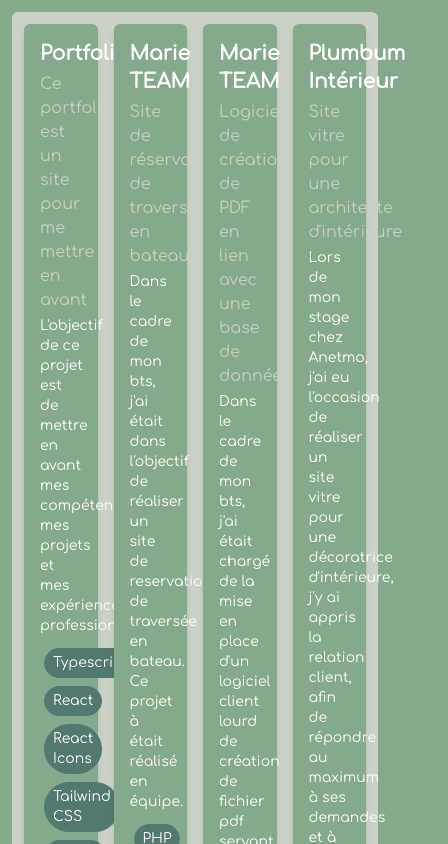
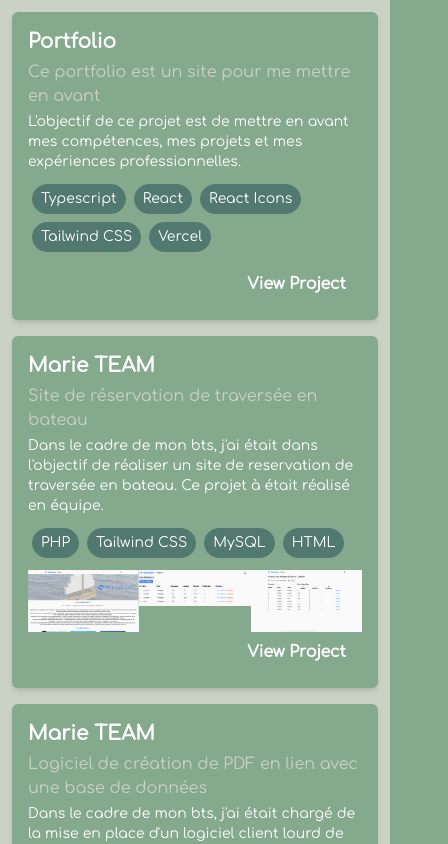
Before and after one commit to Nikoolaii/Nikoolaii-PortfolioV2, a React (Vite) app: page /projects in a window 390 px wide. Shown: the top 844 px of the page, 448 px wide, since content can reach past the window. Built offline with nearby package versions, Linux system fonts and the light colour scheme.

Commit message:
Fixing responsive

```diff
--- a/src/App.tsx
+++ b/src/App.tsx
@@ -8,8 +8,8 @@ import Separator from './components/separator'
 function App() {
   return (
     <>
-      <div className='flex justify-center items-center md:mt-3 font-comfortaa font-light md:mb-3'>
-        <div className='md:w-2/3 p-4 bg-primary text-left md:rounded-md'>
+      <div className='flex justify-center items-center lg:mt-3 font-comfortaa font-light lg:mb-3'>
+        <div className='lg:w-2/3 p-4 bg-primary text-left lg:rounded-md'>
           <Head />
           <Separator />
           <Presentation />
--- a/src/views/projects.tsx
+++ b/src/views/projects.tsx
@@ -18,7 +18,7 @@ export default function Projects() {
   })
   return (
     <>
-      <div className='grid grid-cols-4 gap-4 text-white bg-primary p-3 m-3 rounded-md font-comfortaa'>
+      <div className='grid lg:grid-cols-4 gap-4 text-white bg-primary p-3 lg:m-3 lg:rounded-md font-comfortaa'>
         {projects.map((project) => (
           <div
             key={project.id}
```
